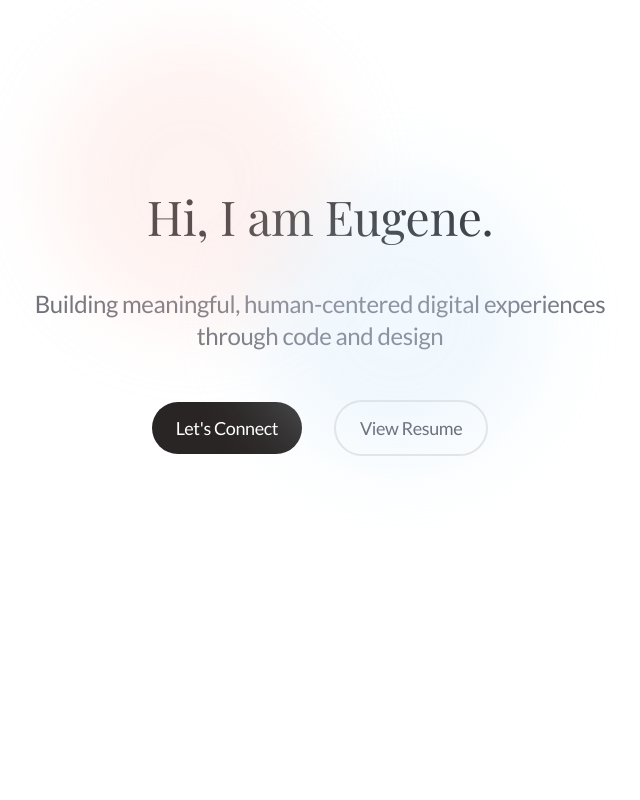
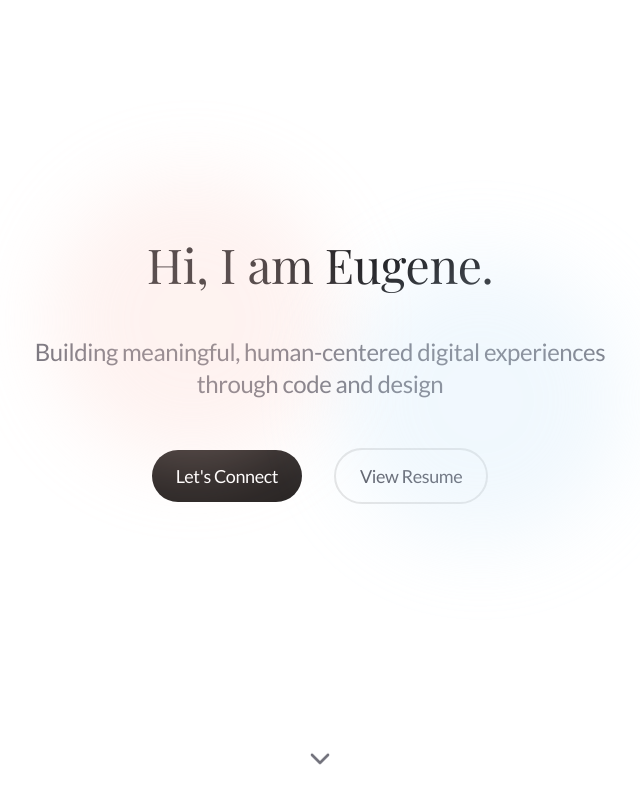
Before and after one commit to eugenetangkj/personalportfolio2025, a Next.js app: page / in a window 1280 px wide. Shown: the whole page, without its empty margins (320-960 px from the left). Built offline with nearby package versions, Linux system fonts and the light colour scheme; a web font is replaced by a local one.

Commit message:
Add animated arrow

```diff
--- a/src/app/globals.css
+++ b/src/app/globals.css
@@ -49,7 +49,7 @@
   --color-portfolioblack: #030712;
   --color-portfoliopurple: #7862DA;
   --color-portfolio-darkpurple: #200F2A;
-  --color-portfolio-background: #FFFBF7;
+  --color-portfolio-background: #FEF7F0;
 
 
   /* Heights */
@@ -145,7 +145,6 @@
   animation: fadeInOut 12s linear infinite both;
 }
 
-
 @layer utilities {
   .custom-margin {
     @apply px-8 sm:px-16 lg:px-24 2xl:px-64;
--- a/src/components/pages/Hero.tsx
+++ b/src/components/pages/Hero.tsx
@@ -1,6 +1,7 @@
 
 
 import Link from "next/link";
+import { ChevronDown, MoveDown } from "lucide-react";
 
 /**
 This component represents the Hero section of the landing page.
@@ -8,32 +9,31 @@ This component represents the Hero section of the landing page.
 export default function Hero() {
 
     return (
-        <section className="flex flex-col items-center justify-center space-y-12 relative pt-48">
+        <section className="relative flex flex-col h-screen items-center">
 
             {/* Coloured circles */}
-            <div className="bg-[#fcd5ce] animate-sequenced coloured-circle top-[30%] left-[0%] sm:top-[40%] sm:left-[10%]"
+            <div
+                className="bg-[#fcd5ce] animate-sequenced coloured-circle top-[30%] left-[0%] sm:top-[40%] sm:left-[10%]"
                 style={{
                 transform: 'translate(20%, -50%)',
                 animationDelay: '2s',
                 }}
             />
-
-            <div className="bg-[#CFE8FA] animate-sequenced coloured-circle top-[60%] left-[20%] sm:top-[70%] sm:left-[35%]"
+            <div
+                className="bg-[#CFE8FA] animate-sequenced coloured-circle top-[40%] left-[30%] sm:top-[50%] sm:left-[45%]"
                 style={{
-                    top: '70%',
-                    left: '35%',
                 transform: 'translate(20%, -50%)',
                 animationDelay: '4s',
                 }}
             />
 
-            {/* Title */}
+            {/* Headers and buttons */}
+            <div className="flex flex-col items-center justify-center space-y-12 flex-1">
                 <h1 className="text-h1-heading text-center">Hi, I am Eugene.</h1>
+                <h2 className="text-h2-heading sm:w-3/4 text-center">
+                Building meaningful, human-centered digital experiences through code and design
+                </h2>
 
-            {/* Subtitle */}
-            <h2 className="text-h2-heading sm:w-3/4 text-center">Building meaningful, human-centered digital experiences through code and design</h2>
-
-            {/* Contact and resume */}
                 <div className="flex flex-col sm:flex-row justify-center items-center space-y-4 sm:space-y-0 sm:space-x-8">
                 <button className="button-dark">
                     <Link href="#">Let&apos;s Connect</Link>
@@ -42,7 +42,15 @@ export default function Hero() {
                     <Link href="#">View Resume</Link>
                 </button>
                 </div>
+            </div>
+
+
+            {/* Arrow to navigate */}
+            <div className="mb-6">
+                <Link href='#'>
+                    <ChevronDown className="animate-bounce text-zinc-500 w-8 h-8" />
+                </Link>
+            </div>
     </section>
-
     );
   }
```
Lines whose indentation alone changed are shown as unchanged.
